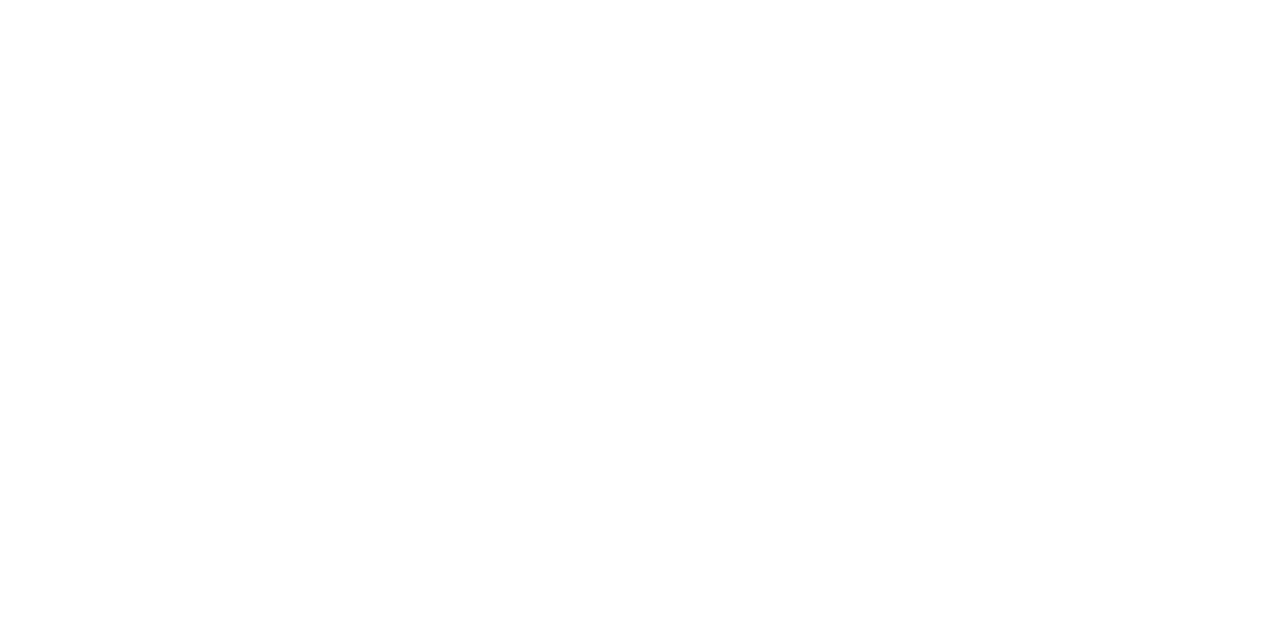
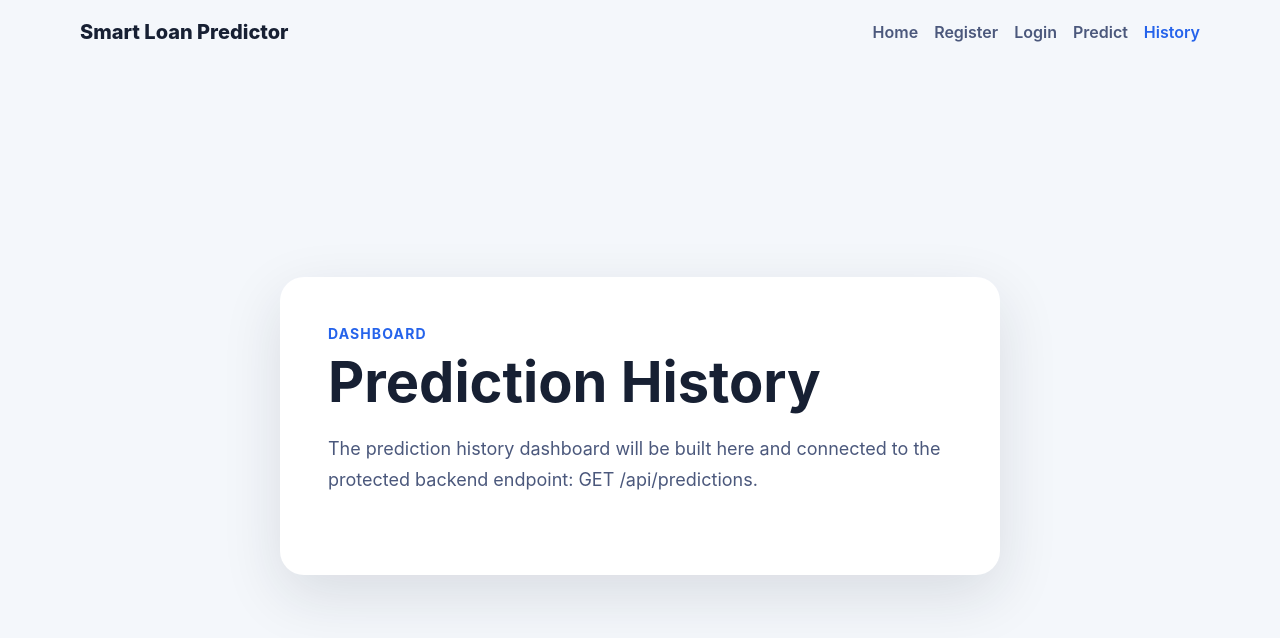
Before and after one commit to TareqHasan27/loan-predictor, a React app in the folder frontend/: page /history in a window 1280 px wide. Before the commit this address had no page. Shown: the top 638 px of the page. Built offline with nearby package versions, Linux system fonts and the light colour scheme; the HTML template or start-up script is replaced by a standard one.

Commit message:
add frontend layout and navigation

```diff
--- a/frontend/src/App.css
+++ b/frontend/src/App.css
@@ -1,14 +1,53 @@
+.layout {
+  min-height: 100vh;
+  background: #f4f7fb;
+  color: #172033;
+}
+
+.navbar {
+  width: min(1120px, calc(100% - 32px));
+  margin: 0 auto;
+  padding: 20px 0;
+  display: flex;
+  align-items: center;
+  justify-content: space-between;
+  gap: 24px;
+}
+
+.brand {
+  font-size: 20px;
+  font-weight: 800;
+  color: #172033;
+  text-decoration: none;
+}
+
+.nav-links {
+  display: flex;
+  align-items: center;
+  gap: 16px;
+  flex-wrap: wrap;
+}
+
+.nav-links a {
+  color: #4b587c;
+  text-decoration: none;
+  font-weight: 600;
+}
+
+.nav-links a.active {
+  color: #2563eb;
+}
+
 .app-shell {
-  min-height: 100vh;
+  min-height: calc(100vh - 76px);
   display: flex;
   align-items: center;
   justify-content: center;
   padding: 24px;
-  background: #f4f7fb;
-  color: #172033;
 }
 
-.hero-card {
+.hero-card,
+.placeholder-card {
   width: min(720px, 100%);
   padding: 48px;
   border-radius: 24px;
@@ -64,8 +103,14 @@
   font-weight: 700;
 }
 
-@media (max-width: 640px) {
-  .hero-card {
+@media (max-width: 760px) {
+  .navbar {
+    align-items: flex-start;
+    flex-direction: column;
+  }
+
+  .hero-card,
+  .placeholder-card {
     padding: 32px 24px;
   }
 
--- a/frontend/src/App.jsx
+++ b/frontend/src/App.jsx
@@ -1,12 +1,23 @@
 import { Route, Routes } from "react-router-dom";
 
+import AppLayout from "./components/AppLayout";
+import HistoryPage from "./pages/HistoryPage";
 import HomePage from "./pages/HomePage";
+import LoginPage from "./pages/LoginPage";
+import PredictPage from "./pages/PredictPage";
+import RegisterPage from "./pages/RegisterPage";
 import "./App.css";
 
 function App() {
   return (
     <Routes>
-      <Route path="/" element={<HomePage />} />
+      <Route element={<AppLayout />}>
+        <Route path="/" element={<HomePage />} />
+        <Route path="/register" element={<RegisterPage />} />
+        <Route path="/login" element={<LoginPage />} />
+        <Route path="/predict" element={<PredictPage />} />
+        <Route path="/history" element={<HistoryPage />} />
+      </Route>
     </Routes>
   );
 }
--- /dev/null
+++ b/frontend/src/components/AppLayout.jsx
@@ -0,0 +1,25 @@
+import { NavLink, Outlet } from "react-router-dom";
+
+function AppLayout() {
+  return (
+    <div className="layout">
+      <header className="navbar">
+        <NavLink to="/" className="brand">
+          Smart Loan Predictor
+        </NavLink>
+
+        <nav className="nav-links">
+          <NavLink to="/">Home</NavLink>
+          <NavLink to="/register">Register</NavLink>
+          <NavLink to="/login">Login</NavLink>
+          <NavLink to="/predict">Predict</NavLink>
+          <NavLink to="/history">History</NavLink>
+        </nav>
+      </header>
+
+      <Outlet />
+    </div>
+  );
+}
+
+export default AppLayout;
--- /dev/null
+++ b/frontend/src/pages/HistoryPage.jsx
@@ -0,0 +1,16 @@
+function HistoryPage() {
+  return (
+    <main className="app-shell">
+      <section className="placeholder-card">
+        <p className="eyebrow">Dashboard</p>
+        <h1>Prediction History</h1>
+        <p className="hero-text">
+          The prediction history dashboard will be built here and connected to
+          the protected backend endpoint: GET /api/predictions.
+        </p>
+      </section>
+    </main>
+  );
+}
+
+export default HistoryPage;
--- /dev/null
+++ b/frontend/src/pages/LoginPage.jsx
@@ -0,0 +1,16 @@
+function LoginPage() {
+  return (
+    <main className="app-shell">
+      <section className="placeholder-card">
+        <p className="eyebrow">Account</p>
+        <h1>Login</h1>
+        <p className="hero-text">
+          The login form will be built here and connected to the backend
+          endpoint: POST /api/auth/login.
+        </p>
+      </section>
+    </main>
+  );
+}
+
+export default LoginPage;
--- /dev/null
+++ b/frontend/src/pages/PredictPage.jsx
@@ -0,0 +1,16 @@
+function PredictPage() {
+  return (
+    <main className="app-shell">
+      <section className="placeholder-card">
+        <p className="eyebrow">Prediction</p>
+        <h1>Loan Prediction</h1>
+        <p className="hero-text">
+          The loan application form will be built here and connected to the
+          protected backend endpoint: POST /api/predict.
+        </p>
+      </section>
+    </main>
+  );
+}
+
+export default PredictPage;
--- /dev/null
+++ b/frontend/src/pages/RegisterPage.jsx
@@ -0,0 +1,16 @@
+function RegisterPage() {
+  return (
+    <main className="app-shell">
+      <section className="placeholder-card">
+        <p className="eyebrow">Account</p>
+        <h1>Register</h1>
+        <p className="hero-text">
+          The registration form will be built here and connected to the backend
+          endpoint: POST /api/auth/register.
+        </p>
+      </section>
+    </main>
+  );
+}
+
+export default RegisterPage;
```
